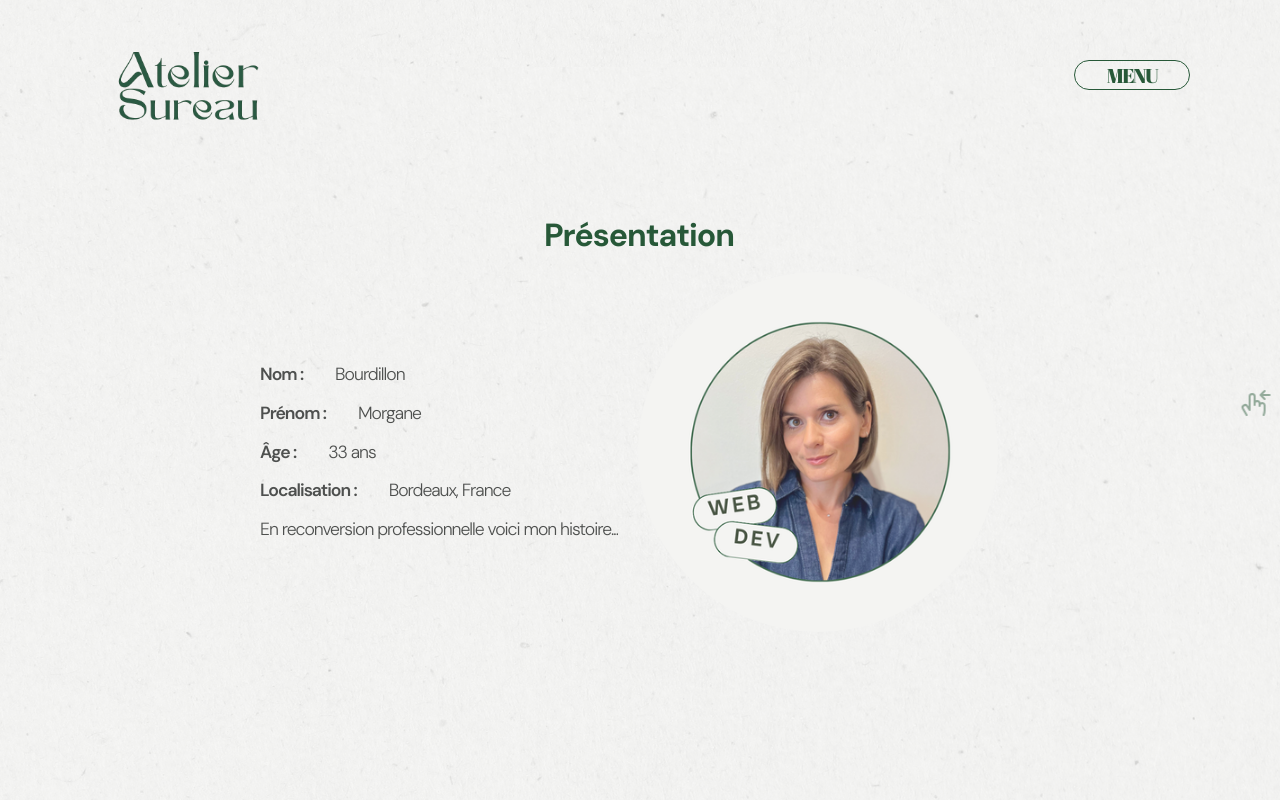
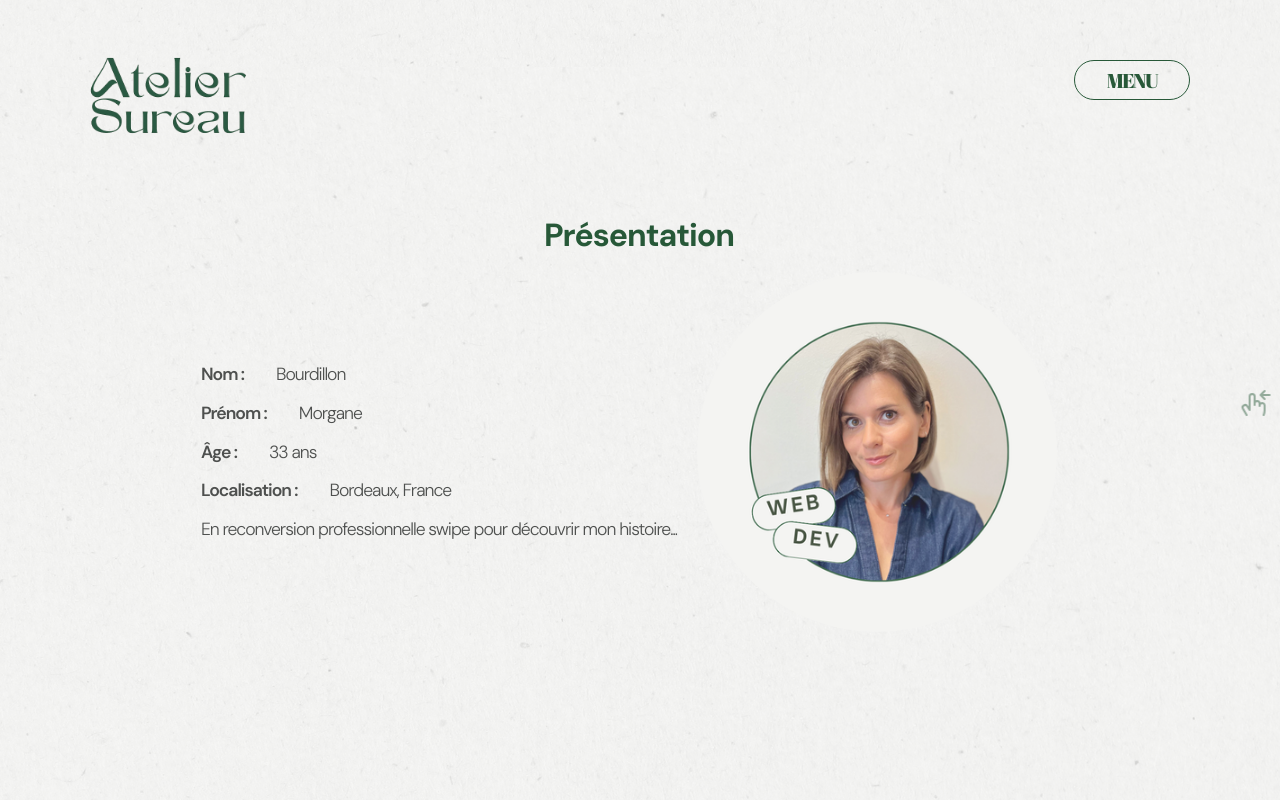
Before and after one commit to morganebdlx/portfolio-mbdlx, a React (Vite) app: page /a-propos in a window 1280 px wide. Shown: the top 800 px of the page. Built offline with nearby package versions, Linux system fonts and the light colour scheme.

Commit message:
fixed some problems

```diff
--- a/src/App.jsx
+++ b/src/App.jsx
@@ -3,11 +3,13 @@ import Home from "./pages/Home";
 import About from "./pages/About";
 import "./App.css";
 import Layout from "./components/Layout";
+import ScrollToTop from "./components/ScrollTop";
 
 function App() {
   return (
     <Router>
       <Layout>
+      <ScrollToTop />
         <Routes>
           <Route path="/" element={<Home />} />
           <Route path="/a-propos" element={<About />} />
--- a/src/components/BackgroundAudio.css
+++ b/src/components/BackgroundAudio.css
@@ -24,7 +24,7 @@
   .audio-button {
     bottom: 10px;
     left: 10px;
-    padding: 10px 15px;
+    margin: 10px;
   }
 
   .audio-button-icons {
--- a/src/components/BackgroundAudio.jsx
+++ b/src/components/BackgroundAudio.jsx
@@ -22,7 +22,7 @@ const BackgroundAudio = () => {
   return (
     <div className="audio-controller" onClick={toggleAudio}>
       <audio ref={audioRef} src={guembriAudio} loop autoPlay />
-      <button className="audio-button" onClick={toggleAudio}>
+      <button className="audio-button">
         {isPlaying ? <IoPauseCircleOutline className="audio-button-icons"/> : <IoPlayCircleOutline className="audio-button-icons"/>}
       </button>
     </div>
--- a/src/components/Header.css
+++ b/src/components/Header.css
@@ -19,9 +19,9 @@
   display: flex;
   justify-content: center;
   align-items: center;
-  background-color: #275838ce;
+  background-color: #1f462dce;
   color: #F4F4F2;
-  font-size: 20rem;
+  font-size: 18rem;
   text-align: center;
   transition: transform 2s ease, font-size 3s ease, opacity 1s ease;
   z-index: 10;
@@ -39,15 +39,16 @@
   justify-content: center;
   margin: 0 50px;
 }
+
 .logo-content img {
-  width: 180px;
-  height: 180px;
-  margin-left: 50px;
+  width: 200px;
+  height: 200px;
+  margin-left: 20px;
 }
 
 .menu-button {
   width: 116px;
-  height: 30px;
+  height: 40px;
   cursor: pointer;
   background-color: transparent;
   border: solid 1px #275838;
@@ -67,7 +68,7 @@
 
 .nav-menu {
   position: absolute;
-  top: 85px;
+  top: 95px;
   right: 60px;
   padding: 5px;
   z-index: 8;
@@ -180,6 +181,6 @@
   }
 
   .welcome-message {
-    display: none;
+    font-size: 5rem;
   }
 }
--- a/src/components/Header.jsx
+++ b/src/components/Header.jsx
@@ -3,13 +3,9 @@ import "./Header.css";
 import "./Contact.css";
 import logoAtelierSureau from "../assets/images/logo-atelier-sureau.png";
 import { Link } from "react-router-dom";
-import { useLocation } from 'react-router-dom';
 
 
 const Header = () => {
-  const location = useLocation();
-  const isAboutPage = location.pathname === '/a-propos';
-
   const [animationDone, setAnimationDone] = useState(false);
   useEffect(() => {
     const timer = setTimeout(() => {
@@ -27,7 +23,7 @@ const Header = () => {
   const [isOpen, setIsOpen] = useState(false);
 
   return (
-  <header className={`header ${animationDone ? "animate-done" : "animate-start"} ${isAboutPage ? "about-page" : ""}`}>
+  <header className={`header ${animationDone ? "animate-done" : "animate-start"}`}>
     {!animationDone ? (
       <div className="welcome-message">
         <p>Bienvenue</p>
--- a/src/components/Intro.css
+++ b/src/components/Intro.css
@@ -20,7 +20,7 @@
   display: flex;
   flex-direction: column;
   align-items: left;
-  text-align: left;
+  text-align: flex-start;
 }
 
 .intro-left h1,
@@ -35,7 +35,7 @@
 .intro-right {
   display: flex;
   flex-direction: column;
-  align-items: left;
+  align-items: flex-start;
   color: #F4f4f2;
   text-align: left;
 }
--- a/src/components/Intro.jsx
+++ b/src/components/Intro.jsx
@@ -8,7 +8,7 @@ const Intro = () => {
     <div className="intro">
       <div className="intro-left">
         <h1>Bienvenue</h1>
-        <h2>Portfolio 2025</h2>
+        <h2>Portfolio 2025.</h2>
       </div>
       <div className="intro-right">
         <div>
@@ -23,9 +23,6 @@ const Intro = () => {
           </p>
           <p>
             <em>"De l'idée sur papier au site en production."</em>
-          </p>
-          <p>
-            Je recherche <strong>une alternance</strong> ou bien <strong>ma première expérience</strong>, dans l'idéal une agence digitale.
           </p>
           <p>
             N'hésitez pas à <strong>parcourir mon travail</strong> et à <strong>me contacter</strong> pour toute question ou opportunité !
--- /dev/null
+++ b/src/components/ScrollTop.jsx
@@ -0,0 +1,14 @@
+import { useEffect } from "react";
+import { useLocation } from "react-router-dom";
+
+const ScrollToTop = () => {
+  const { pathname } = useLocation();
+
+  useEffect(() => {
+    window.scrollTo(0, 0);
+  }, [pathname]);
+
+  return null;
+};
+
+export default ScrollToTop;
--- a/src/pages/About.jsx
+++ b/src/pages/About.jsx
@@ -15,7 +15,7 @@ export default function About() {
               <p><strong>Prénom :</strong> Morgane</p>
               <p><strong>Âge :</strong> 33 ans</p>
               <p><strong>Localisation :</strong> Bordeaux, France</p>
-              <p>En reconversion professionnelle voici mon histoire...</p>
+              <p>En reconversion professionnelle swipe pour découvrir mon histoire...</p>
             </div>
             <div className="intro-photo">
               <img src={Photo} alt="Morgane Bourdillon" />
```
